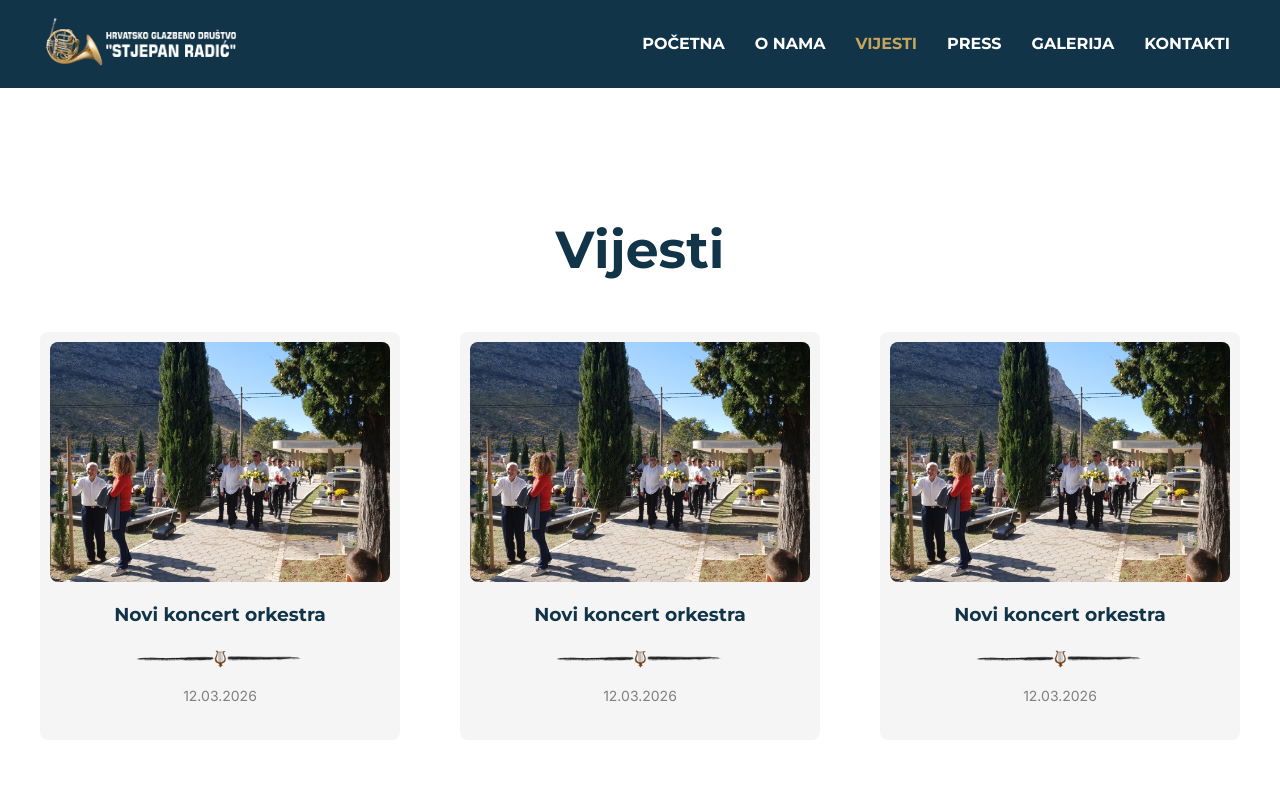
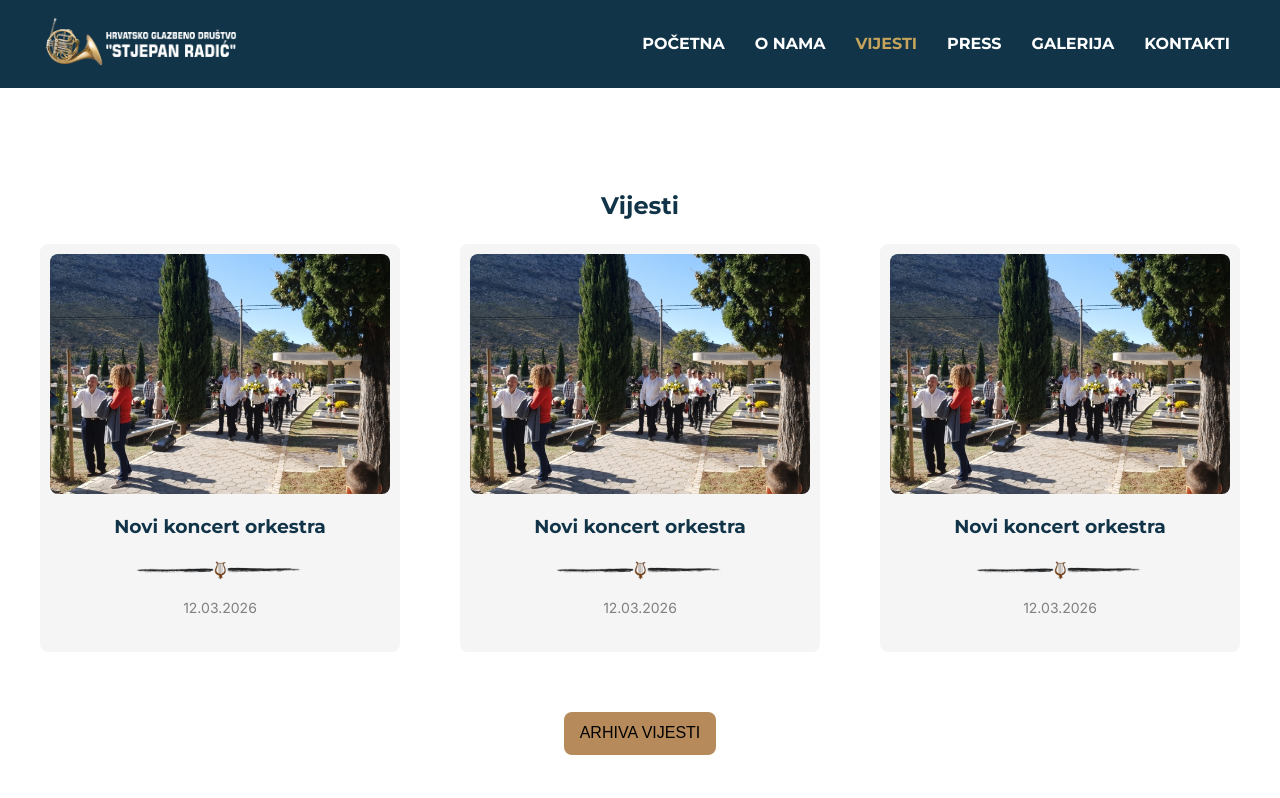
Before and after one commit to KonnyDaugh/HGD-Stjepan-Radic, a React (Vite) app: page /vijesti in a window 1280 px wide. Shown: the top 798 px of the page. Built offline with nearby package versions, Linux system fonts and the light colour scheme.

Commit message:
Made a Button component, added them on News and Home pages

```diff
--- /dev/null
+++ b/src/components/ui/Button/Button.css
@@ -0,0 +1,25 @@
+.button {
+  display: inline-flex;
+  align-items: center;
+  justify-content: center;
+  padding: 12px 24px;
+  font-size: 16px;
+  border-radius: 8px;
+  border: none;
+  cursor: pointer;
+  transition: all 0.2s ease;
+  white-space: nowrap;
+  min-width: 0;
+}
+
+.button__primary {
+  background: #b68a5a;
+  color: black;
+  text-transform: uppercase;
+}
+
+.button__primary:hover {
+  background: transparent;
+  border: 2px solid #b68a5a;
+  color: #b68a5a;
+}
--- /dev/null
+++ b/src/components/ui/Button/Button.jsx
@@ -0,0 +1,14 @@
+import './Button.css';
+
+function Button({ children, onClick, variant = "primary" }) {
+  return (
+    <button
+      className={`button button__${variant}`}
+      onClick={onClick}
+    >
+      {children}
+    </button>
+  );
+}
+
+export default Button;
--- a/src/pages/Home.css
+++ b/src/pages/Home.css
@@ -27,8 +27,9 @@
   text-align: center;
 }
 
-h1 {
+.hero__title {
   font-size: 52px;
+  color: white;
 }
 
 p {
--- a/src/pages/Home.jsx
+++ b/src/pages/Home.jsx
@@ -1,12 +1,13 @@
-import './Home.css'
+import './Home.css';
+import Button from '../components/ui/Button/Button';
 
 function Home() {
   return (
     <section className="hero">
       <div className="hero__content">
-        <h1>LIMENA GLAZBA ŽRNOVNICA</h1>
+        <h1 className='hero__title'>LIMENA GLAZBA ŽRNOVNICA</h1>
         <p>Osnovana davne 1911. godine, žrnovska limena glazba predstavlja izuzetno vrijednu kulturnu baštinu šireg splitskog područja.</p>
-        <button>SAZNAJ VIŠE</button>
+        <Button variant="primary">Saznaj više</Button>
       </div>
     </section>
   )
--- a/src/pages/News.jsx
+++ b/src/pages/News.jsx
@@ -1,6 +1,7 @@
 import "./News.css";
 import NewsCard from '../components/ui/Cards/NewsCard';
 import img from '../assets/images/news1.jpg';
+import Button from '../components/ui/Button/Button';
 
 function News() {
   return (
@@ -22,7 +23,7 @@ function News() {
                         date="12.03.2026"
                         image={img}/>
                 </div>
-                <button>Arhiva vijesti</button>
+                <Button variant="primary">Arhiva vijesti</Button>
             </div>
         </div>
     </section>
```
